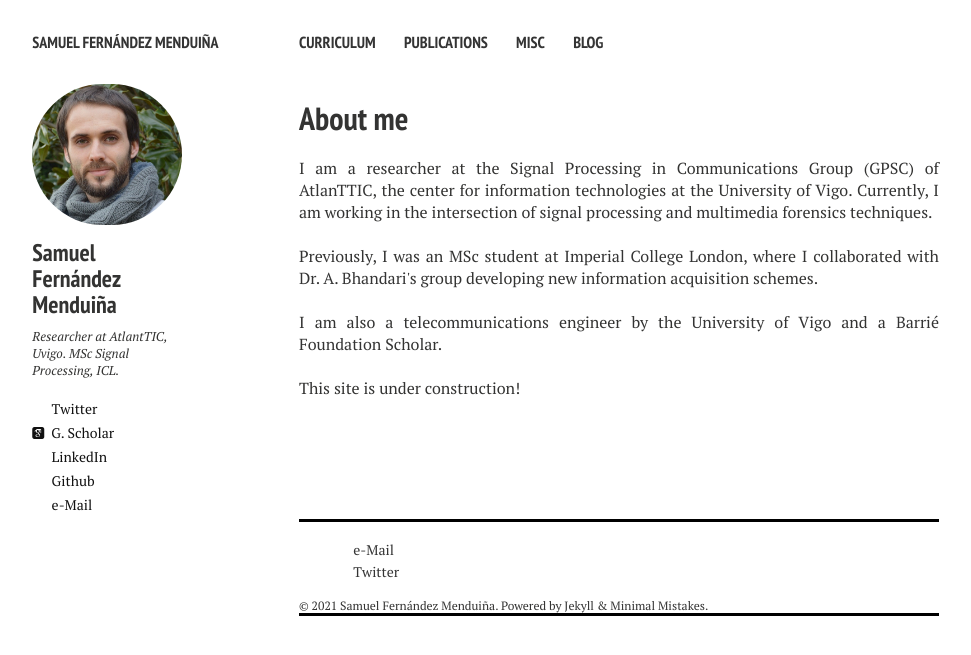
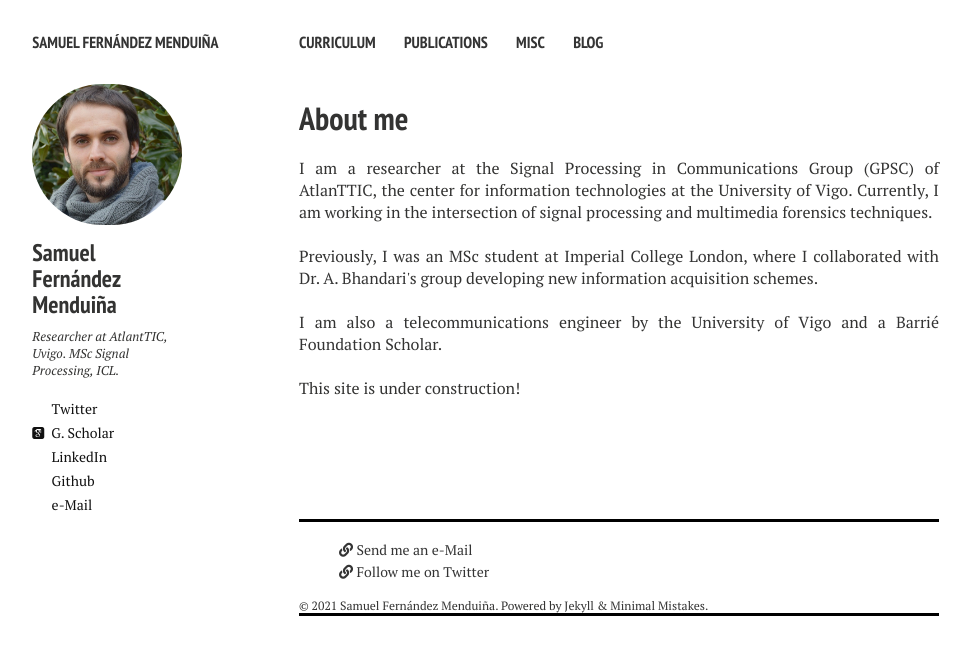
Before and after one commit to sf219/sfweb, a Jekyll site: the page built from index.md, in a window 1280 px wide. Shown: the top 655 px of the page, without its empty margins (21-992 px from the left). Built offline with Jekyll 4.4.1, drawn with Linux system fonts in a browser that asks for light colours; nearby versions of some CDN libraries.

Commit message:
Update _config.yml

```diff
--- a/_config.yml
+++ b/_config.yml
@@ -48,11 +48,9 @@ permalink:   /:categories/:title/
 # Site Footer
 footer:
   links:
-    - label: "e-Mail"
-      icon: "fa fa-envelope-square"
+    - label: "Send me an e-Mail"
       url: "mailto:sfmenduina@gts.uvigo.es"
-    - label: "Twitter"
-      icon: "fa fa-twitter-square"
+    - label: "Follow me on Twitter"
       url: "https://twitter.com/fm_samu7"
 
 kramdown:
```
